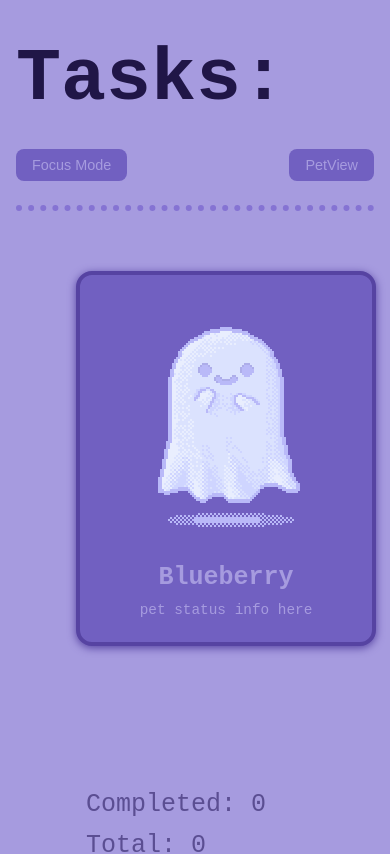
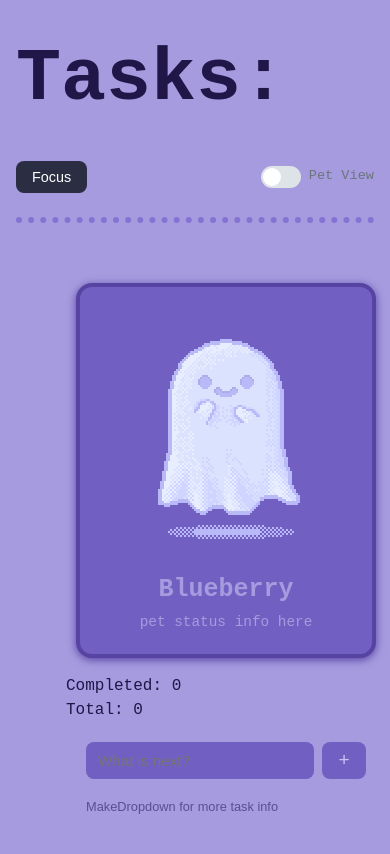
Before and after one commit to RS550/To-Do-App, a React (Vite) app: page / in a window 390 px wide. Shown: the top 854 px of the page. Built offline with nearby package versions, Linux system fonts and the light colour scheme.

Commit message:
Progress on the FocusView mode
Still needs to update the list count on the new screen.

```diff
--- a/src/App.css
+++ b/src/App.css
@@ -47,17 +47,91 @@ header h1 {
   font-weight: 700;
 }
 
-header button {
+/* ===== NavBar ===== */
+.navBar {
+  display: flex;
+  align-items: center;
+  justify-content: space-between;
+  flex-wrap: wrap;
+  gap: 12px;
+  margin-bottom: 24px;
+}
+
+.navBar .focus {
   border: none;
   border-radius: 8px;
   padding: 8px 16px;
   font-size: 0.9rem;
   cursor: pointer;
+  background-color: #2b2d42;
+  color: #fff;
   transition: background-color 0.2s ease, transform 0.1s ease;
 }
 
-header button:active {
+.navBar .focus:hover {
+  background-color: #1c1e2e;
+}
+
+.navBar .focus:active {
   transform: scale(0.97);
+}
+
+/* Toggle switch for showing/hiding the pet card */
+.toggleSwitch {
+  display: flex;
+  align-items: center;
+  gap: 8px;
+  cursor: pointer;
+  user-select: none;
+}
+
+.toggleSwitch input {
+  display: none;
+}
+
+.toggleSlider {
+  position: relative;
+  width: 40px;
+  height: 22px;
+  background-color: #dde3e7;
+  border-radius: 999px;
+  transition: background-color 0.2s ease;
+}
+
+.toggleSlider::before {
+  content: "";
+  position: absolute;
+  top: 2px;
+  left: 2px;
+  width: 18px;
+  height: 18px;
+  background-color: #fff;
+  border-radius: 50%;
+  transition: transform 0.2s ease;
+}
+
+.toggleSwitch input:checked + .toggleSlider {
+  background-color: #2b2d42;
+}
+
+.toggleSwitch input:checked + .toggleSlider::before {
+  transform: translateX(18px);
+}
+
+.toggleLabel {
+  font-size: 0.85rem;
+  color: #6c757d;
+}
+
+/* ===== Focus View (alternate page when Focus is active) ===== */
+.focusView {
+  display: flex;
+  flex-direction: column;
+  gap: 20px;
+}
+
+.focusView .taskStats {
+  max-width: 320px;
 }
 
 .focus {
@@ -93,14 +167,14 @@ header button:active {
 
 @media (max-width: 800px) {
   .two-column {
-    grid-template-columns: 1fr 1fr;
+    grid-template-columns: auto 1fr;
   }
   .card {
     grid-column: 1 / -1;
   }
 }
 
-@media (max-width: 500px) {
+@media (max-width: 900px) {
   .two-column {
     grid-template-columns: 1fr;
   }
@@ -122,7 +196,6 @@ header button:active {
 .cardImage {
   width: auto;
   height: auto;
-  object-fit: contain;
   margin-bottom: 8px;
 }
 
@@ -148,12 +221,12 @@ header button:active {
 }
 
 /* ===== Task Stats ===== */
-.taskStats {
+.task-stats {
   padding: 120px 0px 50px 20px;
 
 }
 
-.taskStats p {
+.task-stats p {
   font-size: 25px;
   margin: 4px 0;
   color: var(--c5);
--- a/src/App.jsx
+++ b/src/App.jsx
@@ -4,11 +4,14 @@ import Form from './Form.jsx';
 import Header from './Header.jsx';
 import TaskTracking from './TaskTracking.jsx';
 import TaskList from './TaskList';
+import NavBar from './NavBar';
 import Card from './Card.jsx';
 import './App.css';
 
 function App() {
   const [tasks, setTasks] = useState([]);
+  const [focusMode, setFocusMode] = useState(false);
+  const [showPet, setShowPet] = useState(true);
 
 
  // Load from localStorage
@@ -29,18 +32,34 @@ function App() {
   return (
     <div className="wrapper">
       <Header />
+      <NavBar
+        focusMode={focusMode}
+        setFocusMode={setFocusMode}
+        showPet={showPet}
+        setShowPet={setShowPet}
+      />
 
+      {focusMode ? (
+        <div className="focusView">
+          <Card focusMode={focusMode} className='pet' />
+          <TaskTracking className='task-tracking' tasksCompleted={tasksCompleted} tasksTotal={tasksTotal} />
+          <TaskList tasks={tasks} setTasks={setTasks} limit={1} />
+        </div>
+      ) : (
+        <>
           <div className='two-column'>
-      <Card className='pet' />
+            {showPet && <Card className='pet' />}
             <div className="sub-Column">
-        <TaskTracking className='task-tracking' tasksCompleted={tasksCompleted} tasksTotal={tasksTotal} />
+              <TaskTracking className='task-stats' tasksCompleted={tasksCompleted} tasksTotal={tasksTotal} limit={1}/>
               <Form className='form' tasks={tasks} setTasks={setTasks} />
             </div>
-
           </div>
           <TaskList tasks={tasks} setTasks={setTasks} />
+        </>
+      )}
     </div>
   );
 }
 
+
 export default App
--- a/src/Card.jsx
+++ b/src/Card.jsx
@@ -1,13 +1,20 @@
-import picture from './assets/idle.gif'
+import petImage from './assets/idle.gif'
+import focusPicture from './assets/background.jpg';
 
-function Card(){
+function Card({focusMode}){
     return (
         <div className="card">
-            <img className="cardImage" src={picture} alt ="BlueBerry"></img>
+            <img
+              className="cardImage"
+              src={focusMode ? focusPicture : petImage}
+              alt={focusMode ? "BlueBerry focusing" : "BlueBerry"}
+            ></img>
             <h2 className="cardTitle">Blueberry</h2>
             <p className="cardText">pet status info here</p>
         </div>
     );
 }
 
+
+
 export default Card;
--- a/src/Header.jsx
+++ b/src/Header.jsx
@@ -3,8 +3,6 @@ function Header() {
   return (
     <header>
       <h1>Tasks:</h1>
-      <button className='focus'>Focus Mode</button>
-      <button className='petView'>PetView</button>
     </header>
   );
 }
--- /dev/null
+++ b/src/NavBar.jsx
@@ -0,0 +1,25 @@
+function NavBar({ focusMode, setFocusMode, showPet, setShowPet }) {
+
+    return (
+    <nav className="navBar">
+      <button
+        className="focus"
+        onClick={() => setFocusMode((prev) => !prev)}
+      >
+        {focusMode ? 'Exit Focus' : 'Focus'}
+      </button>
+
+      <label className="toggleSwitch">
+        <input
+          type="checkbox"
+          checked={!showPet}
+          onChange={() => setShowPet((prev) => !prev)}
+        />
+        <span className="toggleSlider"></span>
+        <span className="toggleLabel">Pet View</span>
+      </label>
+    </nav>
+  );
+}
+
+export default NavBar;
--- a/src/TaskList.jsx
+++ b/src/TaskList.jsx
@@ -3,9 +3,11 @@ import { useState } from 'react';
 
 
 // from array of tasks, produces ordered list of tasks
-function TaskList({tasks, setTasks}) {
+function TaskList({tasks, setTasks, limit}) {
   const dragItem = React.useRef(null);
   const dragOverItem = React.useRef(null);
+
+  const displayTasks = limit ? tasks.slice(0, limit) : tasks;
 
   const handleSort = () => {
     const updatedTasks = [...tasks];
--- a/src/styleSheet.css
+++ b/src/styleSheet.css
@@ -5,7 +5,7 @@
  .form
  */
 :root {
-    --c8: #0f0c1d;
+    --c8: #191528;
     --c7: #201647;
     --c6: #0f0c1d;
     --c5: #3a2c70b1;
```
Also changed, not shown: src/assets/background.jpg (added). Lines whose indentation alone changed are shown as unchanged.
